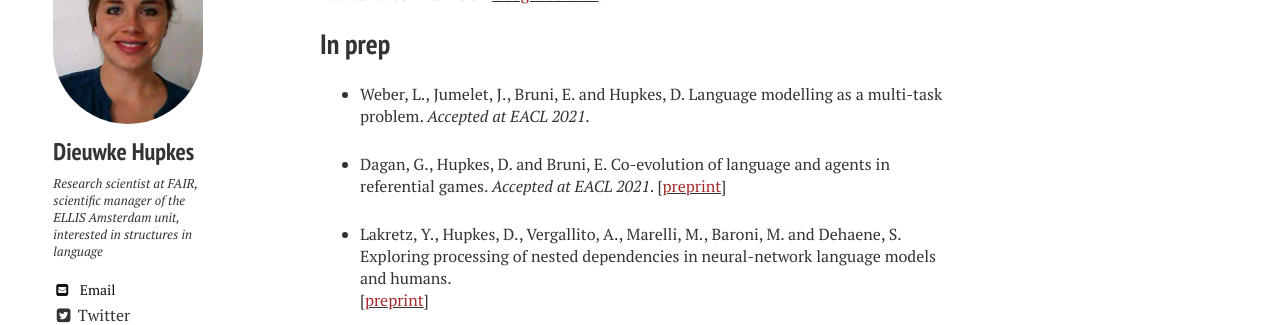
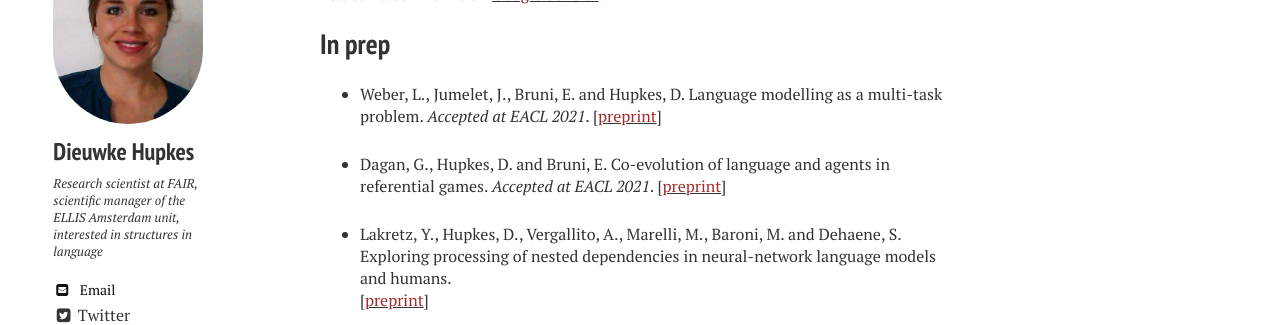
Before and after one commit to dieuwkehupkes/dieuwkehupkes.github.io, a Jekyll site: the page built from publications.md, in a window 1280 px wide and 900 px high, scrolled down 995 px. Shown: the part 155-480 px from the top of the window. Built offline with Jekyll 4.4.1, drawn with Linux system fonts in a browser that asks for light colours; nearby versions of some CDN libraries.

Commit message:
Add preprint LM paper lucas

```diff
--- a/publications.md
+++ b/publications.md
@@ -15,6 +15,7 @@ You can also find me on <a href="https://scholar.google.com/citations?user=tAtSM
 ## In prep
 
 * Weber, L., Jumelet, J., Bruni, E. and Hupkes, D. Language modelling as a multi-task problem. *Accepted at EACL 2021*.
+\[[<font color="brown">preprint</font>](https://arxiv.org/pdf/2101.11287.pdf){:target="blank"}\]
 
 * Dagan, G., Hupkes, D. and Bruni, E. Co-evolution of language and agents in referential games. *Accepted at EACL 2021*.
 \[[<font color="brown">preprint</font>](https://arxiv.org/pdf/2001.03361.pdf){:target="blank"}\]
```
